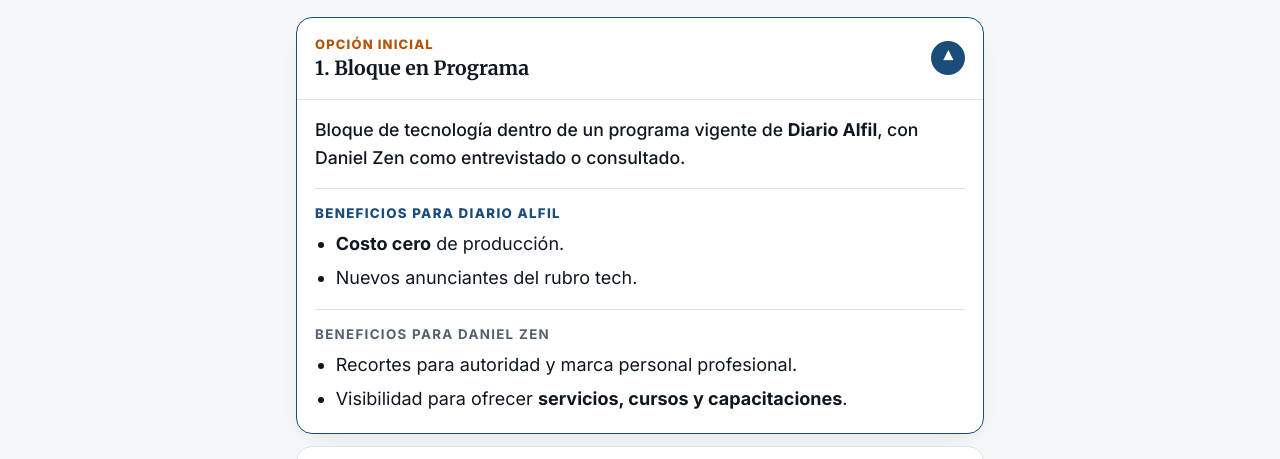
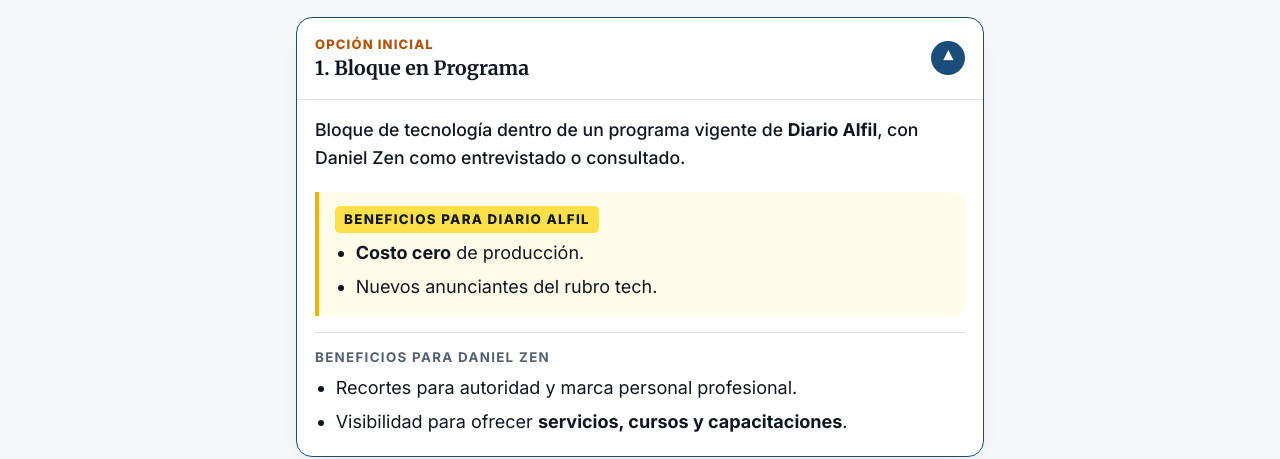
Before and after one commit to factoriazen-rgb/diario-alfil-ia, a plain HTML site: page index.html in a window 1280 px wide. Both pictures are taken after a click on the button 640 px from the left and 366 px from the top of the page. Shown: the part 329-788 px from the top of the page. Drawn offline with Linux system fonts and the light colour scheme.

Commit message:
Agregar animacion de resaltador amarillo en Beneficios para Diario Alfil

```diff
--- a/index.html
+++ b/index.html
@@ -27,6 +27,10 @@
       --accent-soft: #e7f0f8;
       --warm: #b45309;
       --warm-soft: #fef3e6;
+      --hl-bg: #fde047;
+      --hl-soft: #fefce8;
+      --hl-border: #eab308;
+      --hl-ink: #111827;
       --ok: #156038;
       --shadow: 0 10px 30px -14px rgba(15, 23, 34, 0.14);
       --display: "Merriweather", Georgia, serif;
@@ -48,6 +52,10 @@
       --accent-soft: #192d44;
       --warm: #f6a95e;
       --warm-soft: #2c2015;
+      --hl-bg: rgba(250, 204, 21, 0.32);
+      --hl-soft: rgba(250, 204, 21, 0.08);
+      --hl-border: #facc15;
+      --hl-ink: #fef08a;
       --ok: #7ce6a8;
       --shadow: 0 14px 36px -14px rgba(0, 0, 0, 0.65);
       color-scheme: dark;
@@ -477,6 +485,44 @@
       color: var(--ok);
     }
 
+    /* Resaltado animado en amarillo para Beneficios para Diario Alfil */
+    .section-row.alfil-benefit {
+      margin-top: 4px;
+      padding: 14px 16px;
+      border-top: 0;
+      border-left: 4px solid var(--hl-border);
+      background: var(--hl-soft);
+      border-radius: 0 12px 12px 0;
+    }
+
+    .alfil-mark {
+      display: inline-block;
+      padding: 3px 9px;
+      border-radius: 5px;
+      color: var(--hl-ink);
+      font-weight: 800;
+      background-image: linear-gradient(var(--hl-bg), var(--hl-bg));
+      background-repeat: no-repeat;
+      background-position: 0 100%;
+      background-size: 0% 100%;
+    }
+
+    .acc-item.open .alfil-mark {
+      animation: markerSweep 0.75s 0.16s cubic-bezier(0.22, 1, 0.36, 1) forwards;
+    }
+
+    @keyframes markerSweep {
+      0% { background-size: 0% 100%; }
+      100% { background-size: 100% 100%; }
+    }
+
+    @media (prefers-reduced-motion: reduce) {
+      .acc-item.open .alfil-mark {
+        animation: none;
+        background-size: 100% 100%;
+      }
+    }
+
     .section-row ul {
       margin: 0;
       padding-left: 1.15em;
@@ -617,8 +663,8 @@
           </button>
           <div class="acc-body">
             <p class="acc-desc">Bloque de tecnología dentro de un programa vigente de <strong>Diario Alfil</strong>, con Daniel Zen como entrevistado o consultado.</p>
-            <div class="section-row">
-              <div class="row-label">Beneficios para Diario Alfil</div>
+            <div class="section-row alfil-benefit">
+              <div class="row-label"><span class="alfil-mark">Beneficios para Diario Alfil</span></div>
               <ul>
                 <li><strong>Costo cero</strong> de producción.</li>
                 <li>Nuevos anunciantes del rubro tech.</li>
@@ -645,8 +691,8 @@
           </button>
           <div class="acc-body" hidden>
             <p class="acc-desc">Noticias + entrevistas a <strong>empresas y startups que buscan visibilidad para levantar capital, inversores o capital ángel</strong>. Daniel Zen como co-conductor y apoyo en producción; <strong>Diario Alfil</strong> aporta <strong>conductor principal</strong>.</p>
-            <div class="section-row">
-              <div class="row-label">Beneficios para Diario Alfil</div>
+            <div class="section-row alfil-benefit">
+              <div class="row-label"><span class="alfil-mark">Beneficios para Diario Alfil</span></div>
               <ul>
                 <li>Contenido diferencial del ecosistema tech.</li>
                 <li>Vínculos más cercanos con prospectos de auspiciantes en innovación (público y privado).</li>
@@ -678,8 +724,8 @@
                 <li>Webinars de aprendizaje con IA enfocados a empresas.</li>
               </ul>
             </div>
-            <div class="section-row">
-              <div class="row-label">Beneficios para Diario Alfil</div>
+            <div class="section-row alfil-benefit">
+              <div class="row-label"><span class="alfil-mark">Beneficios para Diario Alfil</span></div>
               <ul>
                 <li><strong>Retorno económico</strong> directo del evento.</li>
                 <li>Posicionamiento para facilitar la venta de pauta.</li>
@@ -706,8 +752,8 @@
           </button>
           <div class="acc-body" hidden>
             <p class="acc-desc">Unidad bajo <strong>Diario Alfil</strong> de capacitación <em>in company</em>, soluciones <em>low cost</em> y diagnóstico de IA, comercializada por el diario.</p>
-            <div class="section-row">
-              <div class="row-label">Beneficios para Diario Alfil</div>
+            <div class="section-row alfil-benefit">
+              <div class="row-label"><span class="alfil-mark">Beneficios para Diario Alfil</span></div>
               <ul>
                 <li>Nuevos ingresos con la estructura comercial existente, <strong>costo cero</strong> y sin desarrollo técnico para Alfil.</li>
                 <li>Esquema por porcentaje pre-acordado (ej. <strong>60 % / 40 %</strong>).</li>
```
